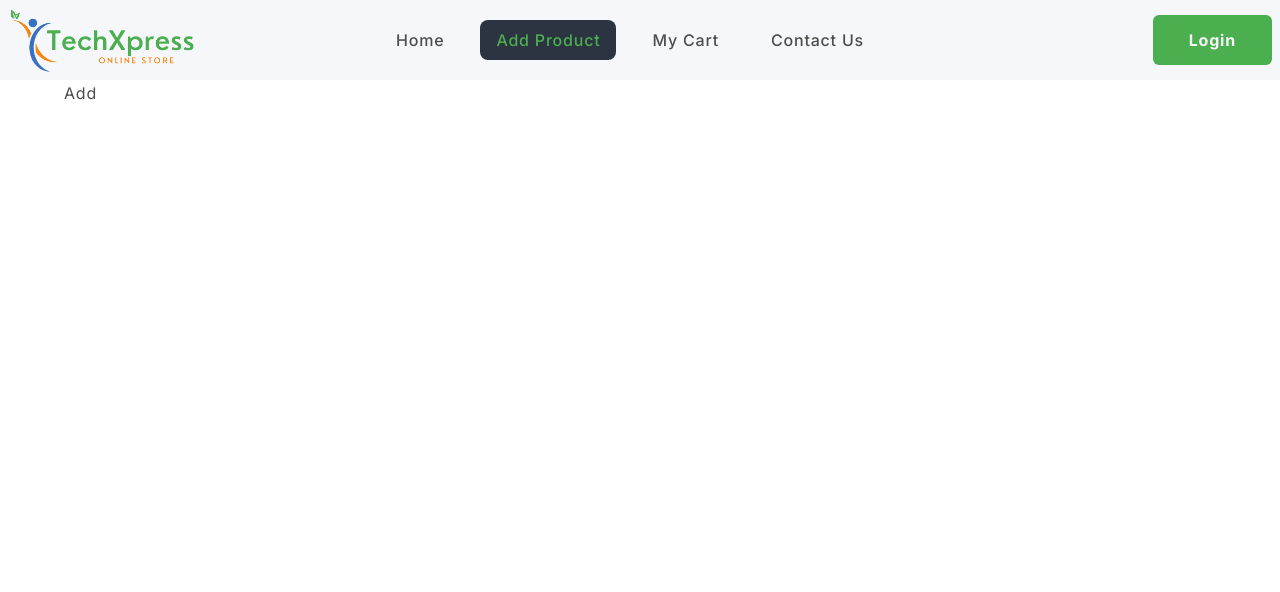
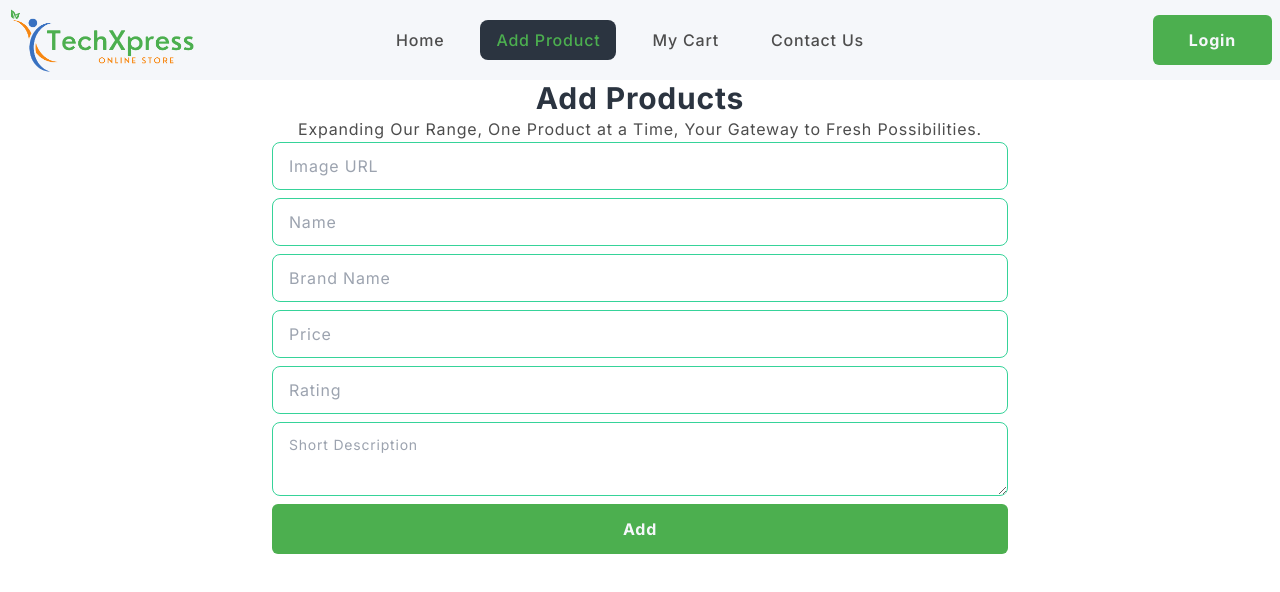
Before and after one commit to Showrov-CoU/TechXpress, a React (Vite) app: page /addProduct in a window 1280 px wide. Shown: the top 592 px of the page. Built offline with nearby package versions, Linux system fonts and the light colour scheme.

Commit message:
added a product form for add product

```diff
--- a/src/Pages/AddProduct.jsx
+++ b/src/Pages/AddProduct.jsx
@@ -1,9 +1,45 @@
-import PropTypes from "prop-types";
-
-const AddProduct = (props) => {
+const AddProduct = () => {
   return (
     <div>
-      <h1>Add</h1>
+      <h1 className="text-center text-3xl text-neutral font-bold">
+        Add Products
+      </h1>
+      <p className="text-center">
+        Expanding Our Range, One Product at a Time, Your Gateway to Fresh
+        Possibilities.
+      </p>
+      <form className="px-52 space-y-2">
+        <input
+          type="text"
+          placeholder="Image URL"
+          className="input input-bordered input-success w-full block"
+        />
+        <input
+          type="text"
+          placeholder="Name"
+          className="input input-bordered input-success w-full block"
+        />
+        <input
+          type="text"
+          placeholder="Brand Name"
+          className="input input-bordered input-success w-full block"
+        />
+        <input
+          type="text"
+          placeholder="Price"
+          className="input input-bordered input-success w-full block"
+        />
+        <input
+          type="text"
+          placeholder="Rating"
+          className="input input-bordered input-success w-full block"
+        />
+        <textarea
+          className="textarea textarea-success block w-full"
+          placeholder="Short Description"
+        ></textarea>
+        <button className="signbtn text-neutralSilver w-full">Add</button>
+      </form>
     </div>
   );
 };
```
